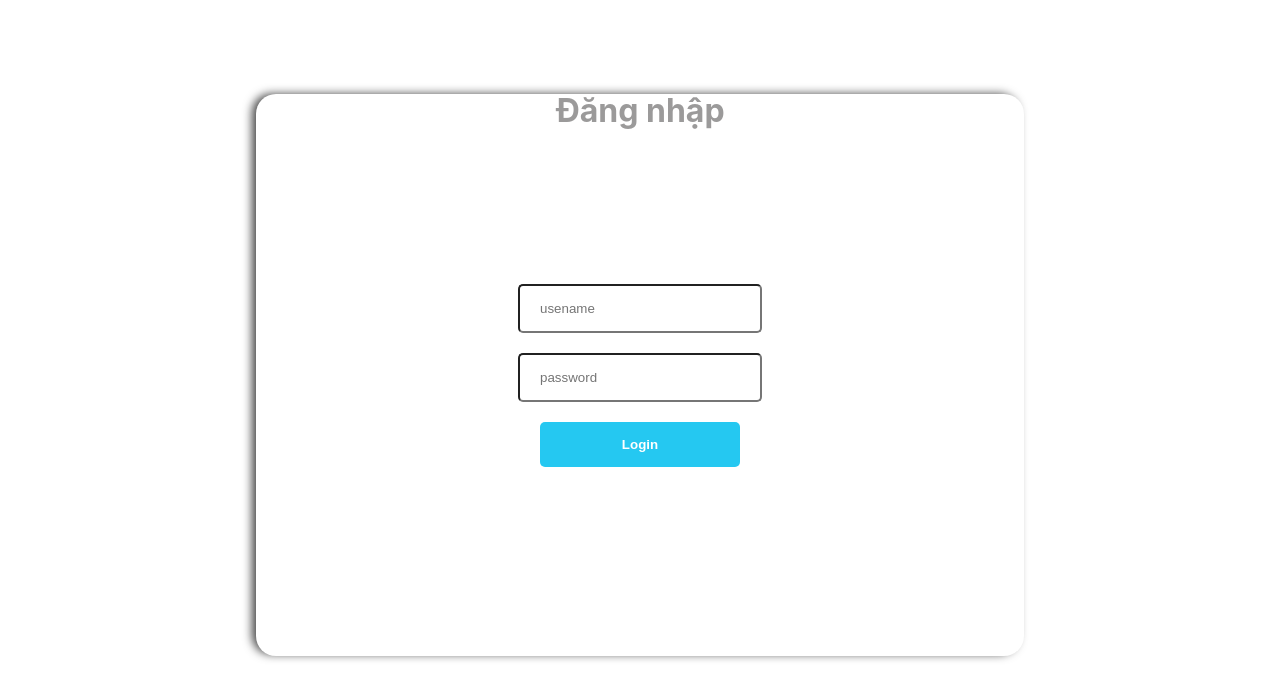
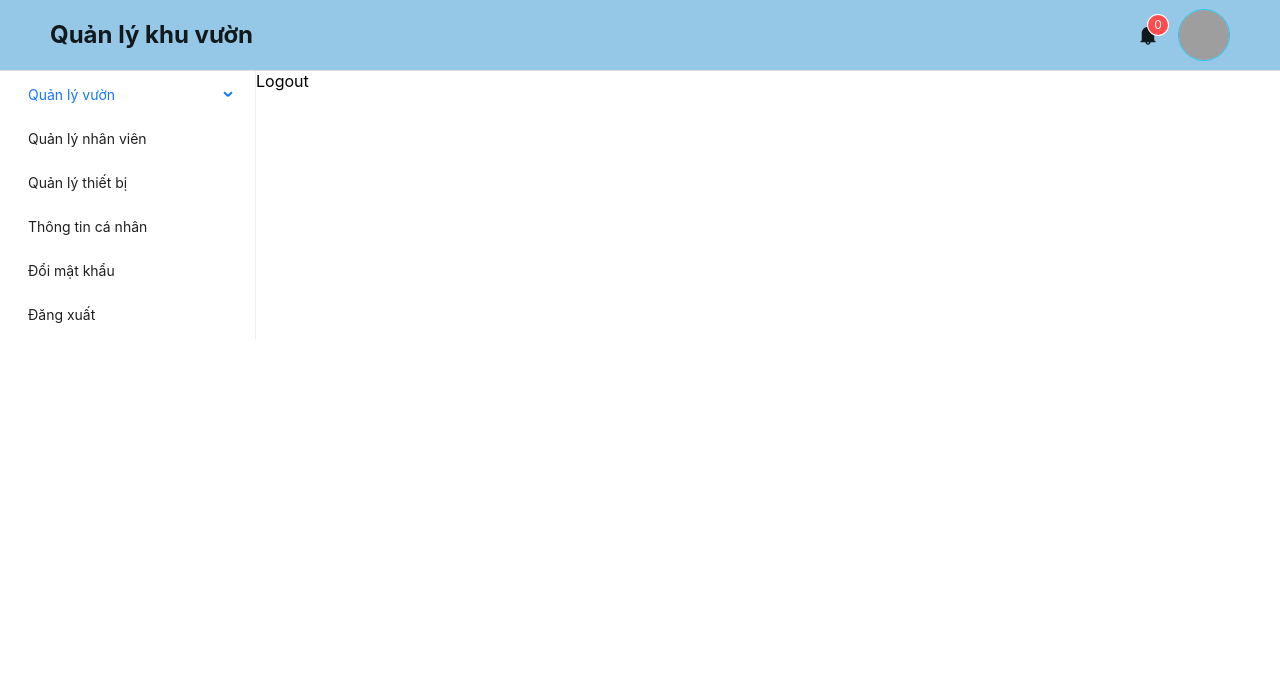
Before and after one commit to thaithuytb/datn, a React (Create React App) app in the folder web/: page /logout in a window 1280 px wide. Shown: the top 700 px of the page. Built offline with nearby package versions, Linux system fonts and the light colour scheme; grey boxes are pictures that could not be loaded.

Commit message:
add: login form

```diff
--- a/web/src/App.tsx
+++ b/web/src/App.tsx
@@ -1,7 +1,7 @@
 import "./App.css";
-import { BrowserRouter, Route, Routes } from "react-router-dom";
+import { Route, Routes, useLocation } from "react-router-dom";
 import HeaderLayout from "./pages/Header";
-import SidebarLayout from "./pages/sidebar";
+import SidebarLayout from "./pages/Sidebar";
 import Garden from "./pages/Garden";
 import Logout from "./components/Logout";
 import ChangePassword from "./pages/ChangePassword";
@@ -10,42 +10,47 @@ import { ProtectedRoute } from "./routes/protectedRoute";
 import { AdminRoute } from "./routes/adminRoute";
 import NotFound from "./components/NotFound";
 import Login from "./pages/Login";
+import Home from "./pages/Home";
 
 const App = () => {
+  const location = useLocation();
+  const url = location.pathname;
+
   return (
-    <Login />
-    // <BrowserRouter>
-    //   <HeaderLayout />
-    //   <div className="app_content">
-    //     <SidebarLayout />
-    //     <Routes>
-    //       <Route
-    //         path="/garden/*"
-    //         element={<ProtectedRoute componentRedirect={Garden} />}
-    //       />
-    //       <Route
-    //         path="/management-worker/*"
-    //         element={<AdminRoute componentRedirect={NotFound} />}
-    //       />
-    //       <Route
-    //         path="/management-device/*"
-    //         element={<AdminRoute componentRedirect={NotFound} />}
-    //       />
-    //       <Route
-    //         path="/personal-information"
-    //         element={<ProtectedRoute componentRedirect={PersonalInformation} />}
-    //       />
-    //       <Route
-    //         path="/change-password"
-    //         element={<ProtectedRoute componentRedirect={ChangePassword} />}
-    //       />
-    //       <Route
-    //         path="/logout"
-    //         element={<ProtectedRoute componentRedirect={Logout} />}
-    //       />
-    //     </Routes>
-    //   </div>
-    // </BrowserRouter>
+    <div>
+      {url !== '/login' && <HeaderLayout />}
+      <div className={url !== '/login' ? 'app_content': "" }>
+        {url !== '/login' &&  <SidebarLayout />}
+        <Routes>
+          <Route path="/" element={<Home/>} />
+          <Route path="/login" element={<Login />}/>
+          <Route
+            path="/garden/*"
+            element={<ProtectedRoute componentRedirect={Garden} />}
+          />
+          <Route
+            path="/management-worker/*"
+            element={<AdminRoute componentRedirect={NotFound} />}
+          />
+          <Route
+            path="/management-device/*"
+            element={<AdminRoute componentRedirect={NotFound} />}
+          />
+          <Route
+            path="/personal-information"
+            element={<ProtectedRoute componentRedirect={PersonalInformation} />}
+          />
+          <Route
+            path="/change-password"
+            element={<ProtectedRoute componentRedirect={ChangePassword} />}
+          />
+          <Route
+            path="/logout"
+            element={<ProtectedRoute componentRedirect={Logout} />}
+          />
+        </Routes>
+      </div>
+    </div>
   );
 };
 
--- /dev/null
+++ b/web/src/api/auth.ts
@@ -0,0 +1,16 @@
+import { IInformationUserLogin } from "../types/login.type";
+import axiosClient from "./axiosClient";
+
+class AuthApi {
+  login(dto: IInformationUserLogin) {
+    const url = "/auth/login";
+    // validation
+    return axiosClient.post(url, { dto });
+  }
+
+  static registerAuthApi() {
+    return new AuthApi()
+  }
+}
+
+export default AuthApi;
--- /dev/null
+++ b/web/src/common/local-storage-token.ts
@@ -0,0 +1 @@
+export const LOCAL_STORAGE_TOKEN='token';
--- a/web/src/index.tsx
+++ b/web/src/index.tsx
@@ -3,13 +3,16 @@ import ReactDOM from 'react-dom/client';
 import './index.css';
 import App from './App';
 import reportWebVitals from './reportWebVitals';
+import { BrowserRouter } from 'react-router-dom';
 
 const root = ReactDOM.createRoot(
   document.getElementById('root') as HTMLElement
 );
 root.render(
   <React.StrictMode>
-    <App />
+    <BrowserRouter>
+      <App />
+    </BrowserRouter>
   </React.StrictMode>
 );
 
--- /dev/null
+++ b/web/src/pages/Home/index.tsx
@@ -0,0 +1,6 @@
+export default function Home() {
+  // check if authenticated the redirect to garden, else redirect to login
+  return (
+    <div>home</div>
+  )
+}
--- a/web/src/pages/Login/index.css
+++ b/web/src/pages/Login/index.css
@@ -1,14 +1,14 @@
 .wp_login {
-	height: calc(100vh - 50px);
+	/* height: calc(100vh - 50px); */
+	height: 100vh;
 	display: flex;
 	align-items: center;
 	justify-content: center;
-	z-index: 1;
 }
 
 .login {
 	width: 60%;
-	height: 75%;
+	height: 60%;
 	box-shadow: -5px -1px 10px -1px rgba(0, 0, 0, 0.72);
 	-webkit-box-shadow: -5px -1px 10px -1px rgba(0, 0, 0, 0.72);
 	-moz-box-shadow: -5px -1px 10px -1px rgba(0, 0, 0, 0.72);
@@ -16,6 +16,7 @@
 	align-items: center;
 	border-radius: 20px;
 	display: flex;
+	flex-direction: column;
 }
 
 .login_form {
@@ -25,7 +26,6 @@
 	display: flex;
 	flex-direction: column;
 	align-items: center;
-	justify-content: center;
 }
 
 .login_form input {
@@ -48,7 +48,6 @@
 }
 
 .login_title {
-	position: absolute;
-	top: 70px;
 	color: rgb(155, 154, 154);
+	margin-bottom: 90px;
 }
--- a/web/src/pages/Login/index.tsx
+++ b/web/src/pages/Login/index.tsx
@@ -1,35 +1,59 @@
 import { useState } from "react";
 import "./index.css";
+import AuthApi from "../../api/auth";
+import { LOCAL_STORAGE_TOKEN } from "../../common/local-storage-token";
+import { IInformationUserLogin } from "../../types/login.type";
+import { useNavigate } from "react-router-dom";
 
-export default function Login() {
-  const [data, setData] = useState<any>();
-  const setPrams = (e: any) => {
-    let name = e.target.name;
-    let value = e.target.value;
-    setData({
-      ...data,
-      [name]: value,
-    });
+export default function Login(  ) {
+  const [informationUserLogin, setInformationUserLogin] = useState<IInformationUserLogin>({
+    email: 'admin@admin.com',
+    password: 'admin'
+  });
+
+  const navigate = useNavigate();
+
+  const { email, password } = informationUserLogin
+
+  const onChangeSetInformationUserLogin = (e: React.ChangeEvent<HTMLInputElement>) => {
+    setInformationUserLogin({...informationUserLogin, [e.target.name]: e.target.value});
+  }
+  const submitFormLogin = async (e: React.FormEvent<HTMLFormElement>) => {
+    e.preventDefault();
+
+    try {
+      const res = await AuthApi.registerAuthApi().login({email, password});
+      if (res.data.success) {
+        const { user, token } = res.data.data
+        localStorage.setItem(LOCAL_STORAGE_TOKEN, token);
+        console.log(user)
+        console.log(token)
+        return navigate('/')
+      }
+    } catch (error: any) {
+      console.log(error.response.data.statusCode);
+      console.log(error.response.data.message);
+    }
   };
-  const submit = (e: any) => {
-    e.preventDefault();
-  };
+
   return (
     <div className="wp_login">
-      <h1 className="login_title">Đăng nhập</h1>
       <div className="login">
-        <form onSubmit={submit} className="login_form">
+        <h1 className="login_title">Đăng nhập</h1>
+        <form onSubmit={submitFormLogin} className="login_form">
           <input
             type="text"
-            placeholder="usename"
-            name="phone"
-            onChange={setPrams}
+            placeholder="email"
+            name="email"
+            value={email}
+            onChange={onChangeSetInformationUserLogin}
           />
           <input
             type="password"
             placeholder="password"
             name="password"
-            onChange={setPrams}
+            value={password}
+            onChange={onChangeSetInformationUserLogin}
           />
           <button type="submit">Login</button>
         </form>
--- /dev/null
+++ b/web/src/types/login.type.ts
@@ -0,0 +1,4 @@
+export interface IInformationUserLogin {
+  email: string;
+  password: string;
+}
```
Also changed, not shown: web/src/App.css (line endings or trailing spaces), web/src/pages/Sidebar/index.tsx (renamed from web/src/pages/sidebar/index.tsx).
